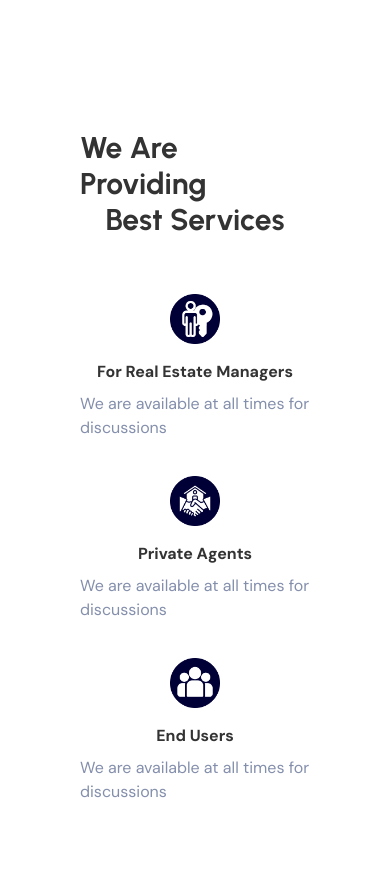
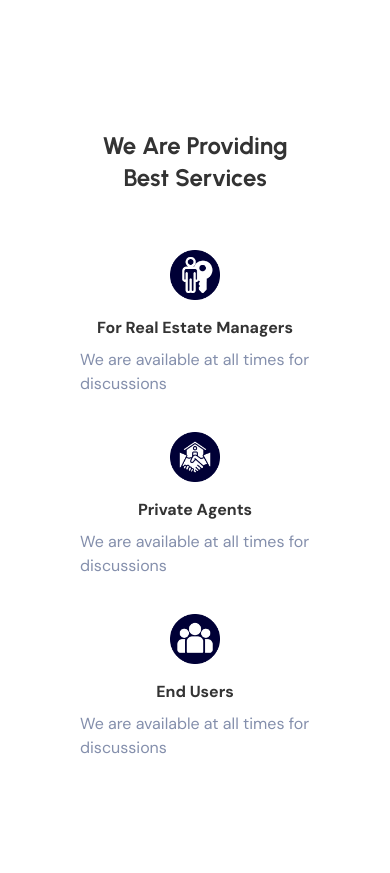
Before and after one commit to realties-team/Realties-Webites, a Next.js app: page / in a window 390 px wide. Shown: the part 1280-2153 px from the top of the page. Built offline with nearby package versions, Linux system fonts and the light colour scheme; a web font is replaced by a local one.

Commit message:
Fix Responsiveness

```diff
--- a/components/howitworks/index.tsx
+++ b/components/howitworks/index.tsx
@@ -36,7 +36,7 @@ const HowItWorks = (props: Props) => {
         <div className="flex flex-col mt-32 mx-20 ">
           {/* Mobile */}
 
-          <div className=" flex justify-center items-center flex-col text-colBlack01 font-urbanist font-semibold text-3xl md:hidden ">
+          <div className=" flex justify-center items-center flex-col text-colBlack01 font-urbanist font-semibold text-2xl md:hidden ">
             <h2>We Are Providing</h2>
             <h2>Best Services</h2>
           </div>
```
